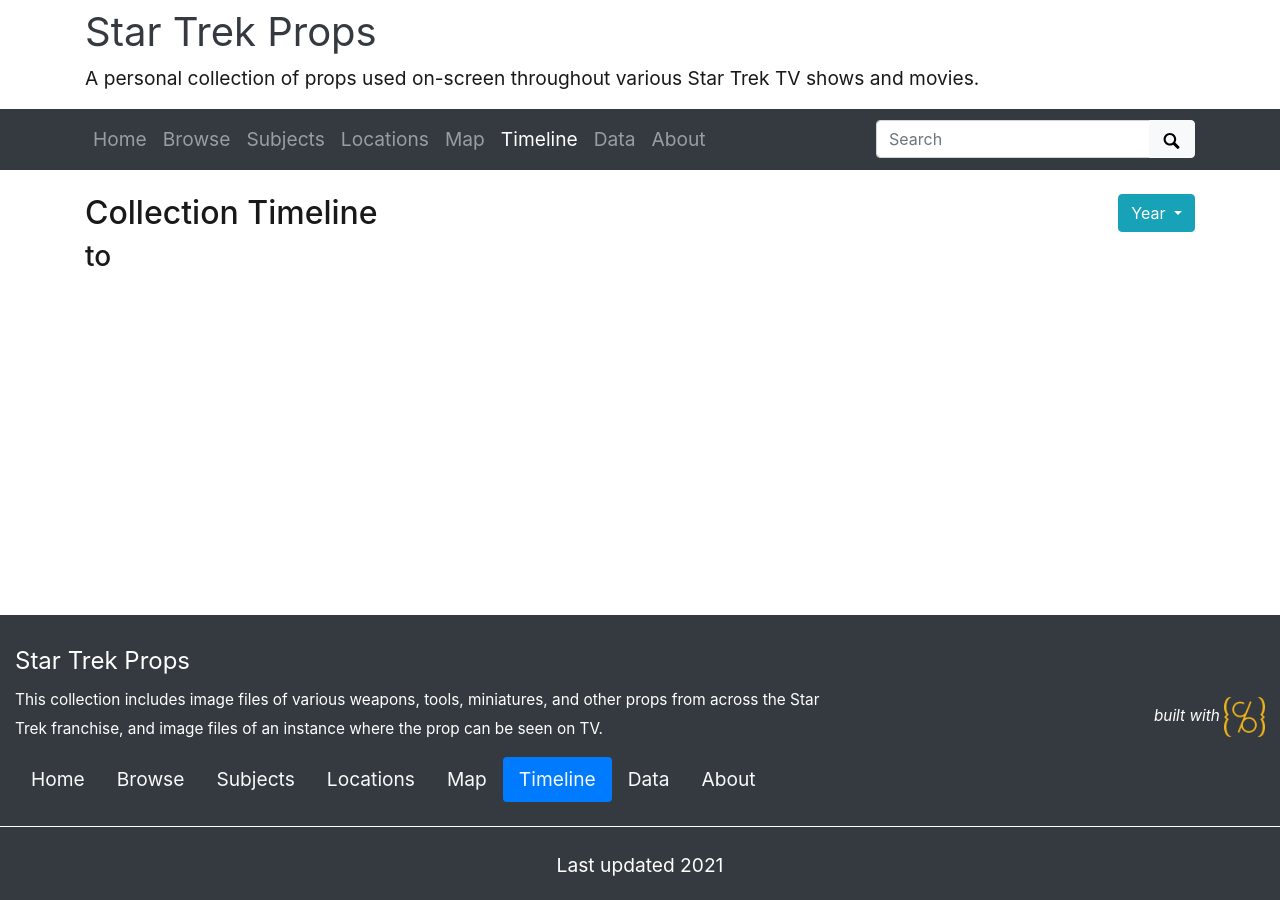
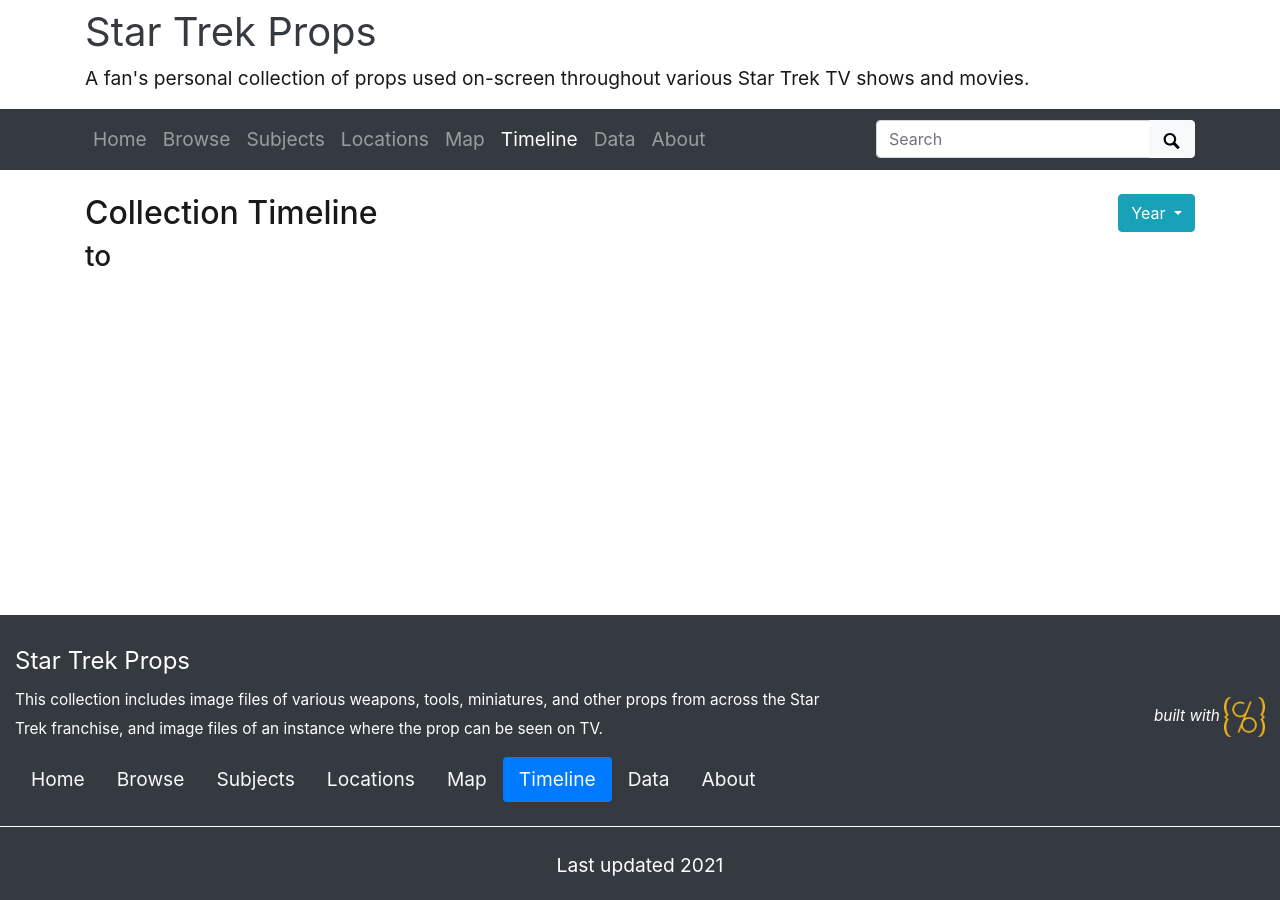
Before and after one commit to MorganBx/Star-Trek-Props, a Jekyll site: the page built from pages/timeline.md, in a window 1280 px wide. Built offline with Jekyll 4.4.1, drawn with Linux system fonts in a browser that asks for light colours.

Commit message:
Update _config.yml

```diff
--- a/_config.yml
+++ b/_config.yml
@@ -22,7 +22,7 @@
 # title of site appears in banner
 title: Star Trek Props
 # tagline, a short phrase that will appear throughout the site in the top banner
-tagline: A personal collection of props used on-screen throughout various Star Trek TV shows and movies.
+tagline: A fan's personal collection of props used on-screen throughout various Star Trek TV shows and movies.
 # description appears in meta tags and other locations
 # this description might appear in search result lists, keep around 160 characters max
 description: "This collection includes image files of various weapons, tools, miniatures, and other props from across the Star Trek franchise, and image files of an instance where the prop can be seen on TV."
```
